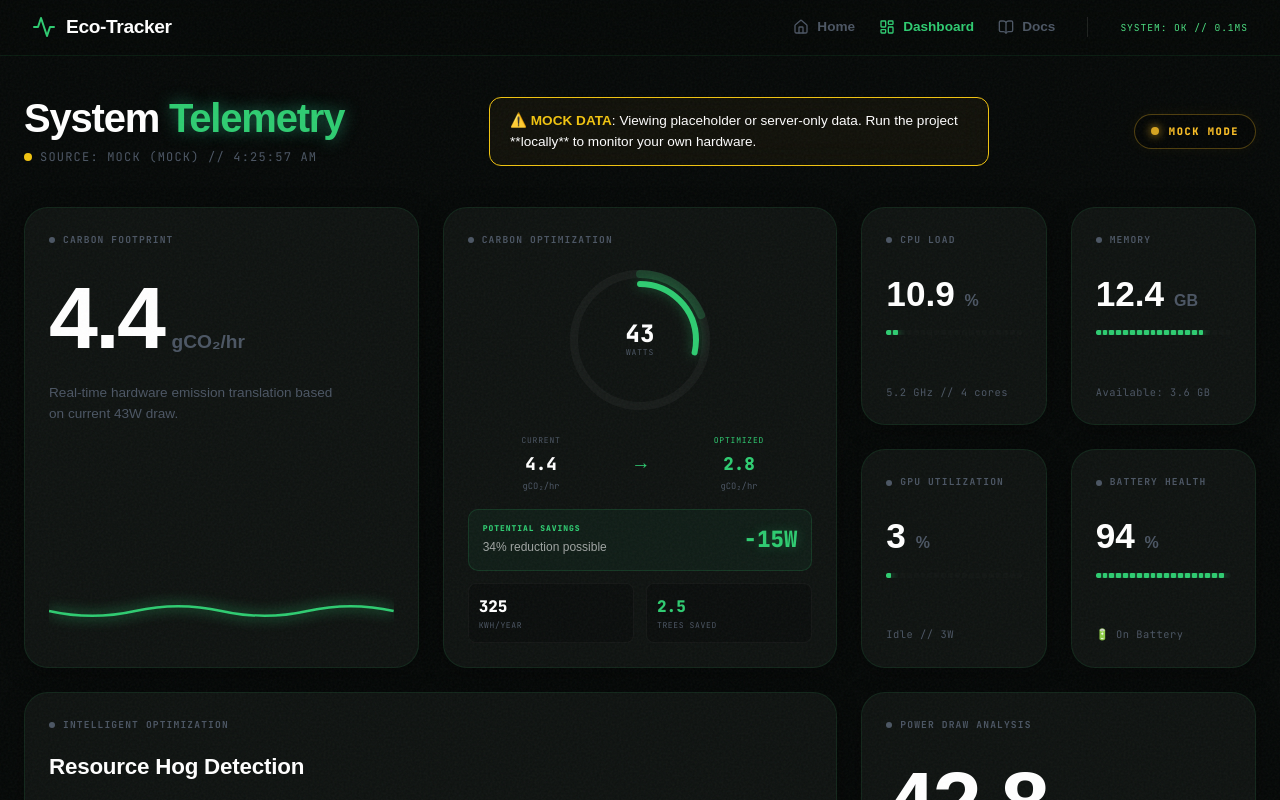
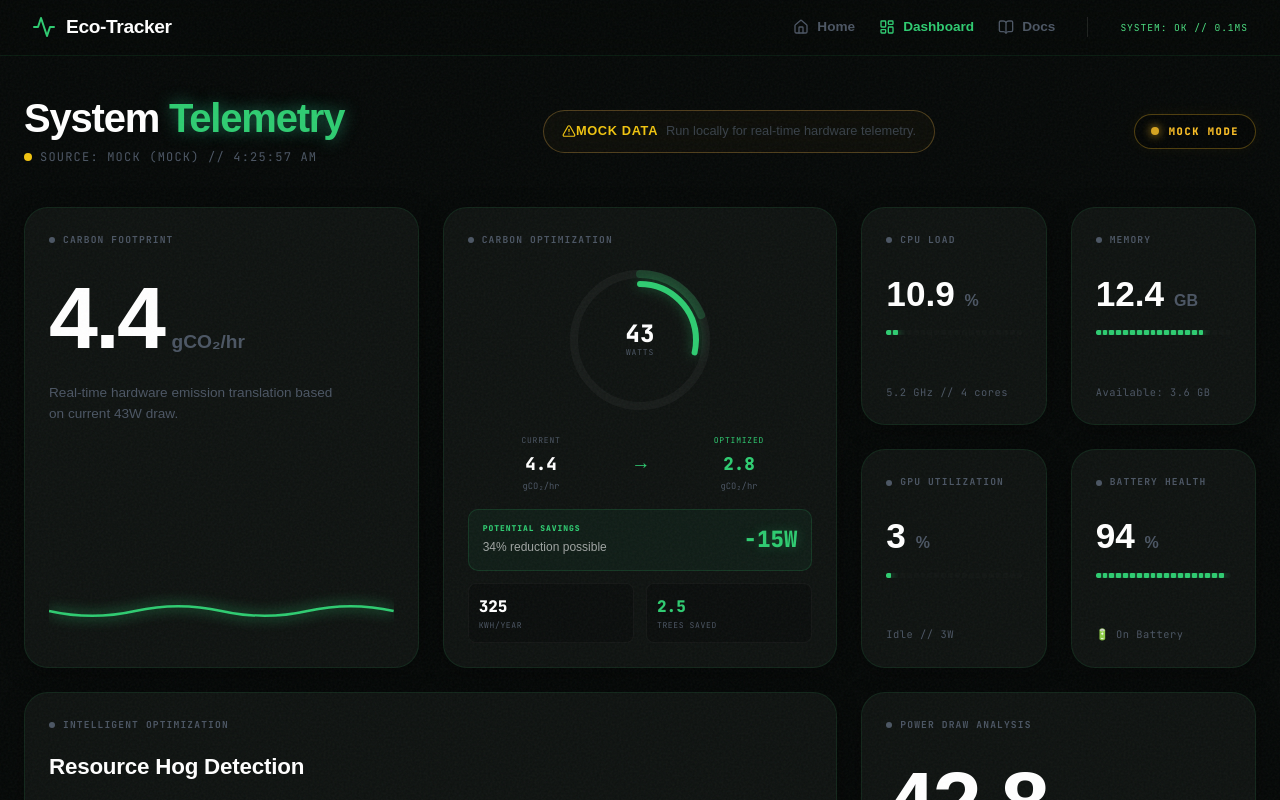
Before and after one commit to Haamid-syed/EcoTracker, a React (Vite) app in the folder frontend/: page /dashboard in a window 1280 px wide. Shown: the top 800 px of the page. Built offline with nearby package versions, Linux system fonts and the light colour scheme; no server answers; a web font is replaced by a local one.

Commit message:
design: upgrade dashboard status banner to a compact pill-shaped indicator

```diff
--- a/frontend/src/DashboardUI.tsx
+++ b/frontend/src/DashboardUI.tsx
@@ -1,6 +1,6 @@
 import { useState, useEffect } from 'react';
 import { motion } from 'framer-motion';
-import { Signal, HardDrive } from 'lucide-react';
+import { Signal, HardDrive, AlertTriangle } from 'lucide-react';
 import { AnimatedActivity } from './components/AnimatedActivity';
 import { WavyLineChart, MetricBar, SmallLabel } from './components/Visuals';
 import { ProcessTable } from './components/ProcessTable';
@@ -78,6 +78,9 @@ interface MetricsData {
 const AnimatedNumber = ({ value, fractionDigits = 1 }: { value: number; fractionDigits?: number }) => (
   <span>{value.toFixed(fractionDigits)}</span>
 );
+
+
+const breakdownLabel = { fontSize: '0.6rem', color: 'var(--text-muted)', textTransform: 'uppercase' as const, letterSpacing: '0.05em', marginBottom: '8px' };
 
 export function DashboardUI() {
   const [data, setData] = useState<MetricsData | null>(null);
@@ -206,17 +209,25 @@ export function DashboardUI() {
               SOURCE: {connectionMode} ({isMockData ? 'MOCK' : 'LIVE'}) // {new Date().toLocaleTimeString()}
             </span>
           </div>
-        </div>        {connectionMode !== 'local' && (
-          <div className="glass-panel" style={{
-            padding: '12px 20px',
-            borderRadius: '12px',
-            fontSize: '0.85rem',
-            border: '1px solid var(--warn-color)',
-            background: 'rgba(233, 174, 73, 0.05)',
-            maxWidth: '500px'
+        </div>
+        {connectionMode !== 'local' && (
+          <div className="glass-panel flex items-center gap-3" style={{
+            padding: '10px 18px',
+            borderRadius: '100px',
+            fontSize: '0.8rem',
+            border: '1px solid rgba(233, 174, 73, 0.3)',
+            background: 'rgba(233, 174, 73, 0.03)',
+            color: 'var(--text-muted)'
           }}>
-            <span style={{ color: 'var(--warn-color)', fontWeight: 800 }}>⚠️ {connectionMode === 'cloud' ? 'CLOUD INSTANCE' : 'MOCK DATA'}</span>:
-            Viewing placeholder or server-only data. Run the project **locally** to monitor your own hardware.
+            <AlertTriangle size={14} color="var(--warn-color)" />
+            <span>
+              <strong style={{ color: 'var(--warn-color)', textTransform: 'uppercase', letterSpacing: '0.05em' }}>
+                {connectionMode === 'cloud' ? 'Demo Mode' : 'Mock Data'}
+              </strong>
+              <span style={{ opacity: 0.7, marginLeft: '8px' }}>
+                Run locally for real-time hardware telemetry.
+              </span>
+            </span>
           </div>
         )}
 
@@ -456,5 +467,3 @@ export function DashboardUI() {
     </div>
   );
 }
-
-const breakdownLabel = { fontSize: '0.6rem', color: 'var(--text-muted)', textTransform: 'uppercase' as const, letterSpacing: '0.05em', marginBottom: '8px' };
```
